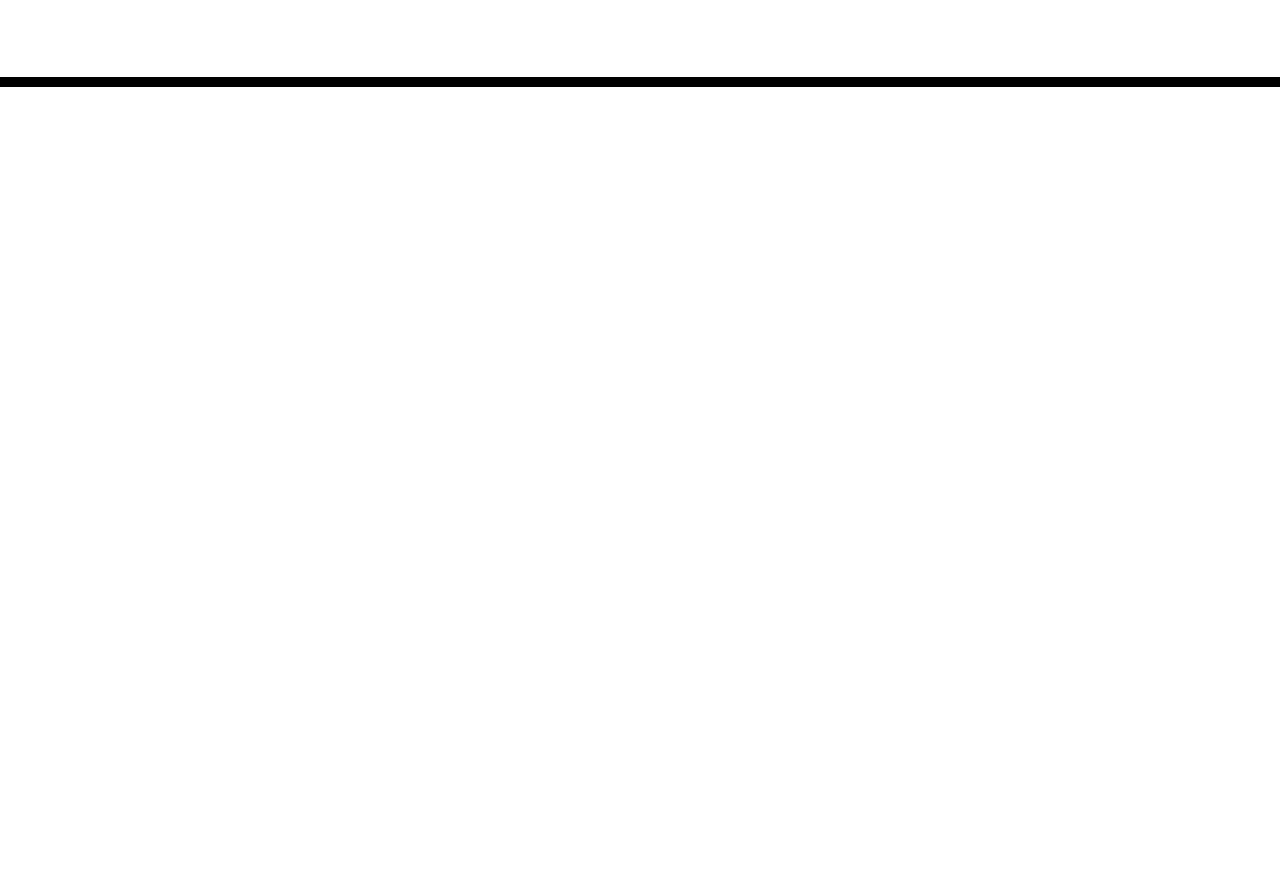
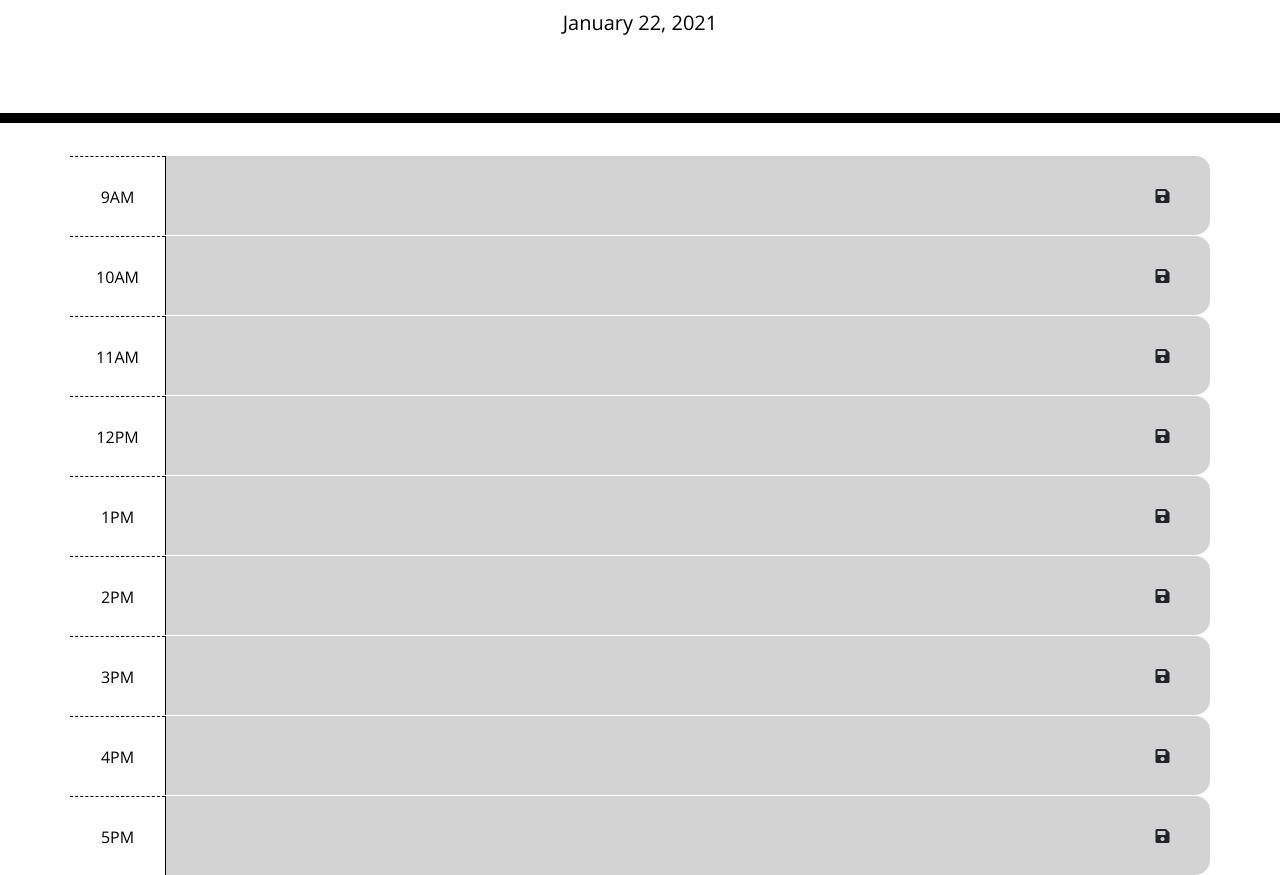
Before and after one commit to epmjj4/ProjectDayPlanner, a plain HTML site: page index.html in a window 1280 px wide. Shown: the part 181-1056 px from the top of the page. Before the commit the page ends 800 px from the top, so only its background shows below. Drawn offline with nearby package versions, Linux system fonts and the light colour scheme.

Commit message:
updated html and js files

```diff
--- a/index.html
+++ b/index.html
@@ -1,23 +1,14 @@
 <!DOCTYPE html>
 <html lang="en">
+
 <head>
   <meta charset="UTF-8" />
   <meta name="viewport" content="width=device-width, initial-scale=1.0" />
   <meta http-equiv="X-UA-Compatible" content="ie=edge" />
-    <link
-      rel="stylesheet"
-      href="https://stackpath.bootstrapcdn.com/bootstrap/4.3.1/css/bootstrap.min.css"
-    />
-    <link
-      rel="stylesheet"
-      href="https://use.fontawesome.com/releases/v5.8.1/css/all.css"
-      integrity="sha384-50oBUHEmvpQ+1lW4y57PTFmhCaXp0ML5d60M1M7uH2+nqUivzIebhndOJK28anvf"
-      crossorigin="anonymous"
-    />
-    <link
-      href="https://fonts.googleapis.com/css?family=Open+Sans&display=swap"
-      rel="stylesheet"
-    />
+  <link rel="stylesheet" href="https://stackpath.bootstrapcdn.com/bootstrap/4.3.1/css/bootstrap.min.css" />
+  <link rel="stylesheet" href="https://use.fontawesome.com/releases/v5.8.1/css/all.css"
+    integrity="sha384-50oBUHEmvpQ+1lW4y57PTFmhCaXp0ML5d60M1M7uH2+nqUivzIebhndOJK28anvf" crossorigin="anonymous" />
+  <link href="https://fonts.googleapis.com/css?family=Open+Sans&display=swap" rel="stylesheet" />
   <link rel="stylesheet" href="style.css" />
   <title>Work Day Scheduler</title>
 </head>
@@ -29,10 +20,116 @@
     <p id="currentDay" class="lead"></p>
   </header>
   <div class="container">
-      <!-- Timeblocks go here -->
+    <!-- 9am time Block-->
+    <div id="9-hour" class="row time-block">
+      <div class="col-md-1 hour">
+        9AM
+      </div>
+      <textarea class="col-md-10 description"></textarea>
+      <button class="btn savBtn col-md-1"><i class="fas fa-save"></i></button>
+    </div>
+
+  </div>
+
+  <div class="container">
+    <!-- 10am time Block-->
+    <div id="10-hour" class="row time-block">
+      <div class="col-md-1 hour">
+        10AM
+      </div>
+      <textarea class="col-md-10 description"></textarea>
+      <button class="btn savBtn col-md-1"><i class="fas fa-save"></i></button>
+    </div>
+
+  </div>
+
+  <div class="container">
+    <!-- 11am time Block-->
+    <div id="11-hour" class="row time-block">
+      <div class="col-md-1 hour">
+        11AM
+      </div>
+      <textarea class="col-md-10 description"></textarea>
+      <button class="btn savBtn col-md-1"><i class="fas fa-save"></i></button>
+    </div>
+
+  </div>
+
+  <div class="container">
+    <!-- 12pm time Block-->
+    <div id="12-hour" class="row time-block">
+      <div class="col-md-1 hour">
+        12PM
+      </div>
+      <textarea class="col-md-10 description"></textarea>
+      <button class="btn savBtn col-md-1"><i class="fas fa-save"></i></button>
+    </div>
+
+  </div>
+
+  <div class="container">
+    <!-- 1pm time Block-->
+    <div id="13-hour" class="row time-block">
+      <div class="col-md-1 hour">
+        1PM
+      </div>
+      <textarea class="col-md-10 description"></textarea>
+      <button class="btn savBtn col-md-1"><i class="fas fa-save"></i></button>
+    </div>
+
+  </div>
+
+  <div class="container">
+    <!-- 2Pm time Block-->
+    <div id="14-hour" class="row time-block">
+      <div class="col-md-1 hour">
+        2PM
+      </div>
+      <textarea class="col-md-10 description"></textarea>
+      <button class="btn savBtn col-md-1"><i class="fas fa-save"></i></button>
+    </div>
+
+  </div>
+
+  <div class="container">
+    <!-- 3P, time Block-->
+    <div id="15-hour" class="row time-block">
+      <div class="col-md-1 hour">
+        3PM
+      </div>
+      <textarea class="col-md-10 description"></textarea>
+      <button class="btn savBtn col-md-1"><i class="fas fa-save"></i></button>
+    </div>
+
+  </div>
+
+  <div class="container">
+    <!-- 4PM time Block-->
+    <div id="16-hour" class="row time-block">
+      <div class="col-md-1 hour">
+        4PM
+      </div>
+      <textarea class="col-md-10 description"></textarea>
+      <button class="btn savBtn col-md-1"><i class="fas fa-save"></i></button>
+    </div>
+
+  </div>
+
+  <div class="container">
+    <!-- 5pm time Block-->
+    <div id="17-hour" class="row time-block">
+      <div class="col-md-1 hour">
+        5PM
+      </div>
+      <textarea class="col-md-10 description"></textarea>
+      <button class="btn savBtn col-md-1"><i class="fas fa-save"></i></button>
+    </div>
+
   </div>
 
   <script src="https://cdnjs.cloudflare.com/ajax/libs/jquery/3.2.1/jquery.min.js"></script>
   <script src="https://cdnjs.cloudflare.com/ajax/libs/moment.js/2.24.0/moment.min.js"></script>
+  <script src="logic.js"></script>
 </body>
+
 </html>
--- a/logic.js
+++ b/logic.js
@@ -0,0 +1,45 @@
+$(document).ready(function () {
+    // display present day
+    $("#currentDay").text(moment().format('LL'));
+
+    $('.saveBtn').on('click', function(){
+        // grab values
+        var input = $(this).sibling('.description').val();
+        var blockTime = $(this).parent().attr('id');
+
+        // setvalues in local storage
+        localStorage.set(blockTime, input)
+
+    });
+
+function hourColorizer (){
+// get current number of hours with moment.js
+var presentHour = moment().hours();
+
+// loop through time blocks
+$('.time-block').each(function(){
+    var hourBlock = parseInt($(this).attr('id').split('-')[0])
+
+    // code to change colors due to timne
+    if(hourBlock < presentHour){
+        $(this).addClass('past');
+    }else if(hourBlock === presentHour){
+        $(this).removeClass('past')
+        $(this).addClass('present');
+    }else{
+        $(this).removeClass('past')
+        $(this).removeClass('present')
+        $(this).addClass('future');
+    }
+})
+}
+hourColorizer();
+// grabbing data from local store
+$("#9-hour.description").val(localStorage.getItem('9-hour'));
+$("#9-hour.description").val(localStorage.getItem('9-hour'));
+$("#9-hour.description").val(localStorage.getItem('9-hour'));
+$("#9-hour.description").val(localStorage.getItem('9-hour'));
+$("#9-hour.description").val(localStorage.getItem('9-hour'));
+$("#9-hour.description").val(localStorage.getItem('9-hour'));
+
+});
```
Lines whose indentation alone changed are shown as unchanged.
